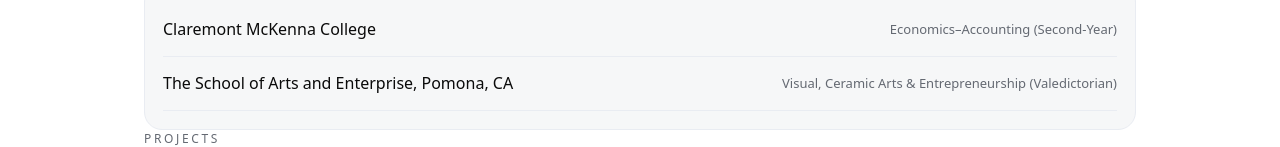
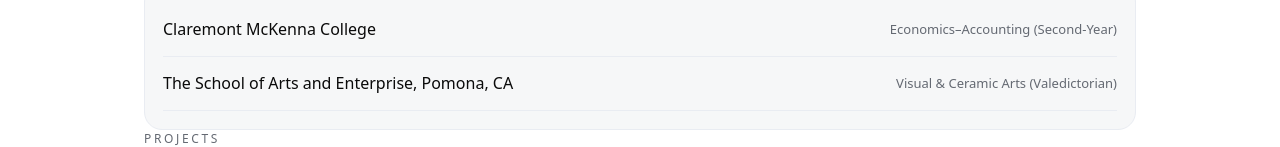
Before and after one commit to rgama28/rgama28.github.io, a plain HTML site: page index.html in a window 1280 px wide. Shown: the part 812-959 px from the top of the page. Drawn offline with Linux system fonts and the light colour scheme.

Commit message:
Update index.html

```diff
--- a/index.html
+++ b/index.html
@@ -111,7 +111,7 @@
           </li>
           <li>
             <span>The School of Arts and Enterprise, Pomona, CA</span>
-            <span class="small">Visual, Ceramic Arts &amp; Entrepreneurship (Valedictorian)</span>
+            <span class="small">Visual &amp; Ceramic Arts (Valedictorian)</span>
           </li>
         </ul>
       </div>
```
